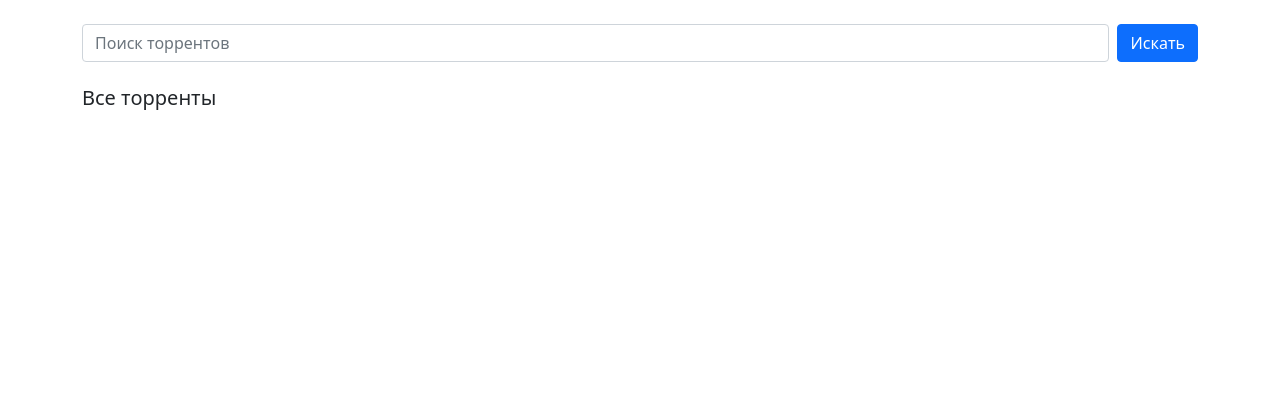
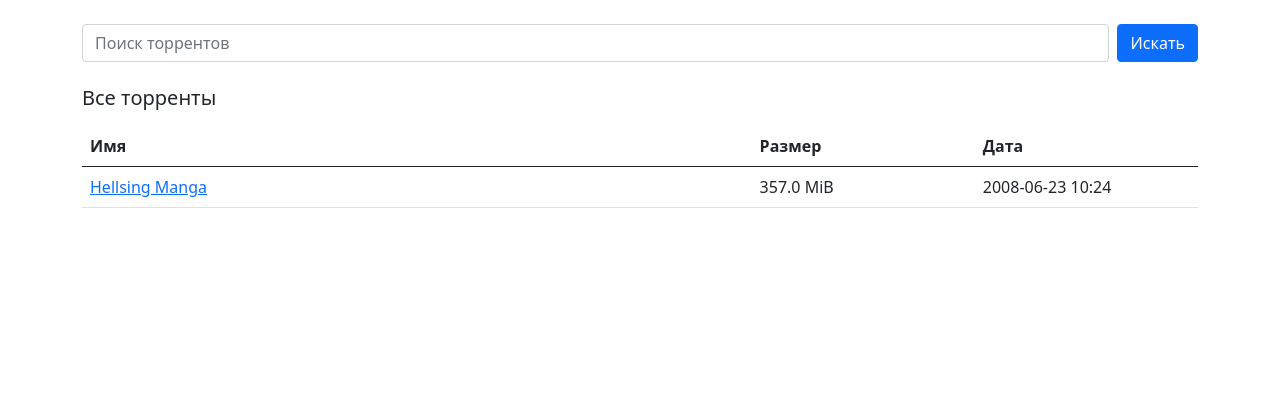
Before and after one commit to TuanKiri/MangaLibrary, a Flask app: page /torrents/ in a window 1280 px wide. Shown: the part 57-464 px from the top of the page. Run offline with Flask 2, Linux system fonts and the light colour scheme; the visitor is signed in with stand-in values (Sample User, id 1); data comes from the database, SQL or seed files in the repository; some libraries are stand-ins or nearby versions.

Commit message:
add torrents table

```diff
--- a/app/torrents/templates/torrents.html
+++ b/app/torrents/templates/torrents.html
@@ -6,4 +6,21 @@
     {{ search_form.submit(class_="btn btn-primary") }}
 </form>
 <h5 class="mb-3 mt-4">Все торренты</h5>
+
+<table class="table table-hover">
+    <thead>
+      <tr>
+        <th style="width: 60%" scope="col">Имя</th>
+        <th style="width: 20%" scope="col">Размер</th>
+        <th style="width: 20%" scope="col">Дата</th>
+      </tr>
+    </thead>
+    <tbody>
+      <tr>
+        <td><a href="">Hellsing Manga</a></td>
+        <td>357.0 MiB</td>
+        <td>2008-06-23 10:24</td>
+      </tr>
+    </tbody>
+  </table>
 {% endblock %}
```
